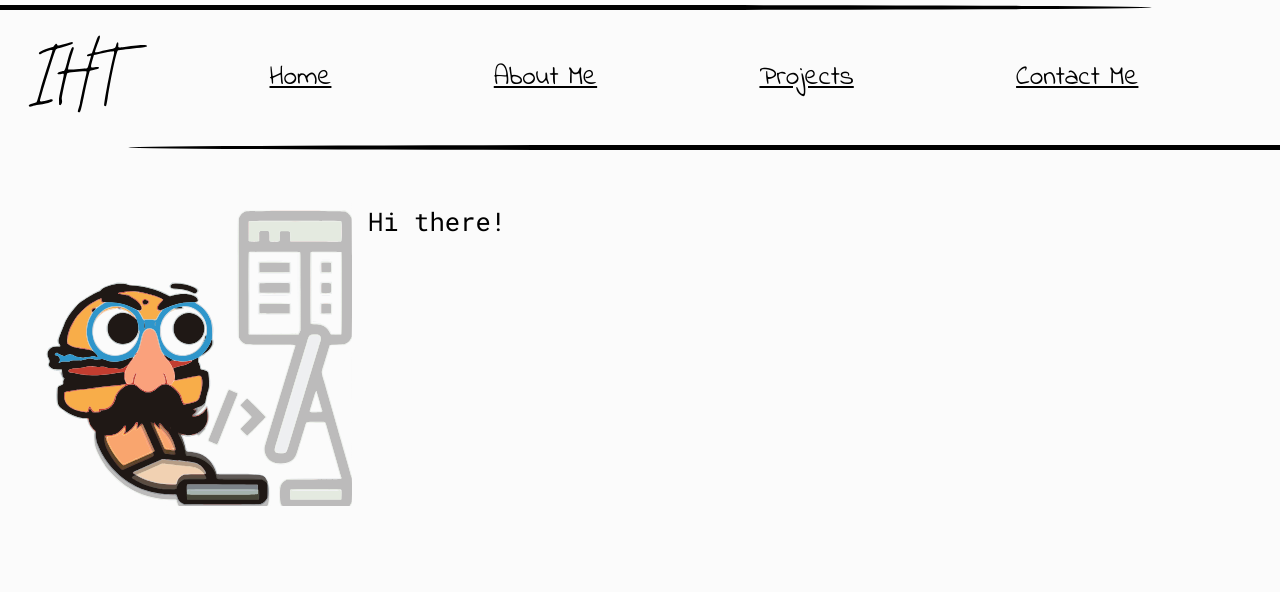
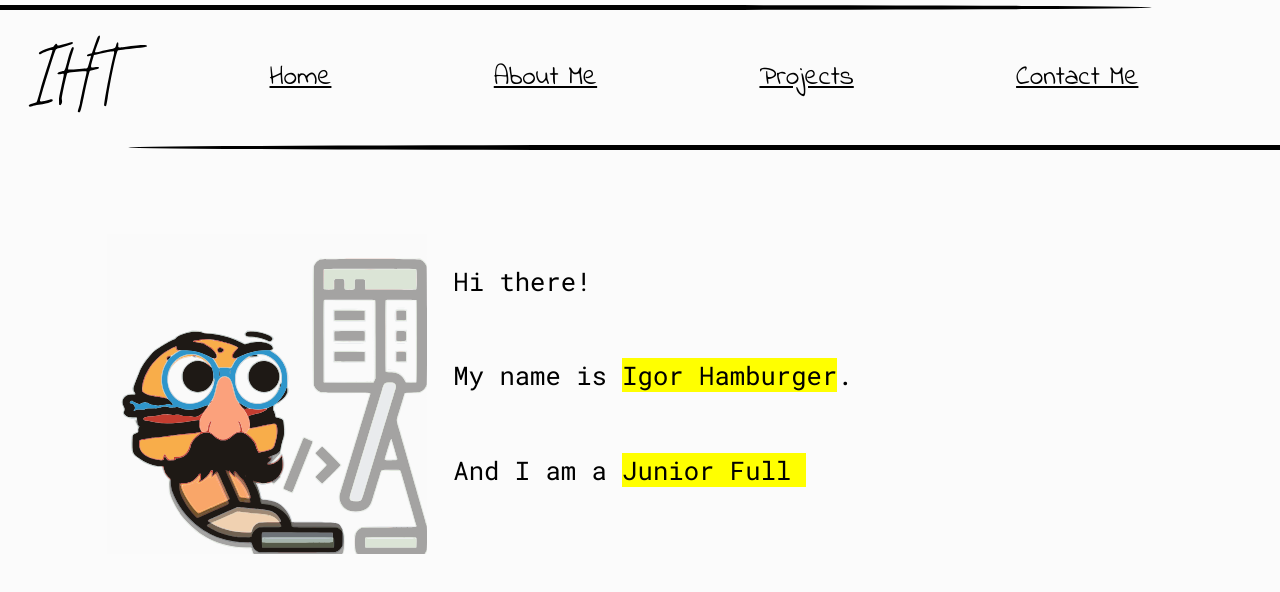
Before and after one commit to igor-ht/my-portfolio, a Next.js app in the folder client/: page / in a window 1280 px wide. Shown: the top 592 px of the page. Built offline with nearby package versions, Linux system fonts and the light colour scheme.

Commit message:
home page in proccess

```diff
--- a/client/src/app/components/Main/components/Home/Home.tsx
+++ b/client/src/app/components/Main/components/Home/Home.tsx
@@ -8,9 +8,19 @@ export default function Home() {
 			<div className="intro">
 				<div className="intro-avatar" />
 				<div className={`intro-text ${roboto_mono.className}`}>
-					<p id="phrase1">Hi there!</p>
-					<p id="phrase2">My name is Igor Hamburger.</p>
-					<p id="phrase3">And I am a Junior Full Stack Web Developer.</p>
+					<span>
+						<p>Hi there!</p>
+					</span>
+					<span>
+						<p>
+							My name is <mark>Igor Hamburger</mark>.
+						</p>
+					</span>
+					<span>
+						<p>
+							And I am a <mark>Junior Full Stack Web Developer</mark>.
+						</p>
+					</span>
 				</div>
 			</div>
 		</div>
--- a/client/src/app/components/Main/components/Home/style.scss
+++ b/client/src/app/components/Main/components/Home/style.scss
@@ -10,25 +10,23 @@
   }
 }
 @keyframes ChangeText {
-  0% {
-
+  from {
+    width: 0;
   }
-  50% {
-
-  }
-  100% {
-
+  to {
+    width: 100%;
   }
 }
 
 #home {
   .intro {
-    background-color: #fbfbfb;
-    margin: 1rem;
+    background-color: var(--background-color);
+    color: var(--color);
     display: flex;
     flex-direction: row;
+    justify-content: space-evenly;
+    margin: 5rem;
     .intro-avatar {
-      margin: 1rem;
       height: 20rem;
       width: 20rem;
       background-image: url("../../../../../../public/mr.svg");
@@ -36,23 +34,48 @@
       background-size: cover;
       background-repeat: no-repeat;
       animation-name: ChangeAvatar;
-      animation-timing-function: linear;
+      animation-timing-function: cubic-bezier(0, 0, 0.2, 1);
       animation-duration: 7s;
-      animation-delay: 1s;
+      animation-delay: 1.5s;
       animation-fill-mode: forwards;
-      animation-iteration-count: infinite;
+      filter: invert(var(--filter));
     }
     .intro-text {
       height: 30rem;
+      width: 45rem;
       color: var(--color);
       font-size: 1.6rem;
-      line-height: 200%;
-      p {
+      line-height: 170%;
+      span {
+        display: flex;
+        &:nth-child(1) {
+          width: 0;
+          animation-name: ChangeText;
+          animation-duration: 1.6s;
+          animation-delay: 0.5s;
+          animation-fill-mode: forwards;
+          animation-timing-function: linear;
+        }
         &:nth-child(2) {
-          display: none;
+          width: 0;
+          animation-name: ChangeText;
+          animation-duration: 2s;
+          animation-delay: 2.5s;
+          animation-fill-mode: forwards;
+          animation-timing-function: linear;
         }
         &:nth-child(3) {
-          display: none;
+          width: 0;
+          animation-name: ChangeText;
+          animation-duration: 2s;
+          animation-delay: 4.5s;
+          animation-fill-mode: forwards;
+          animation-timing-function: linear;
+        }
+        p {
+          overflow: hidden;
+          white-space: nowrap;
+          color: var(--color);
         }
       }
     }
```
